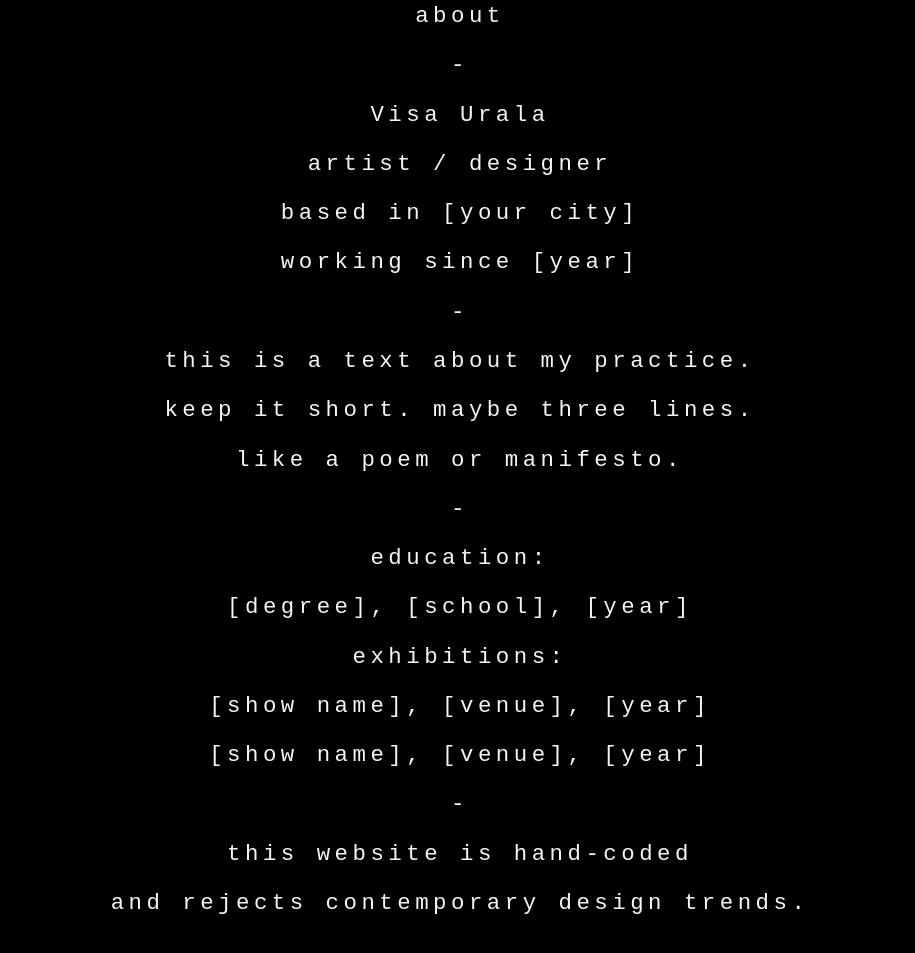
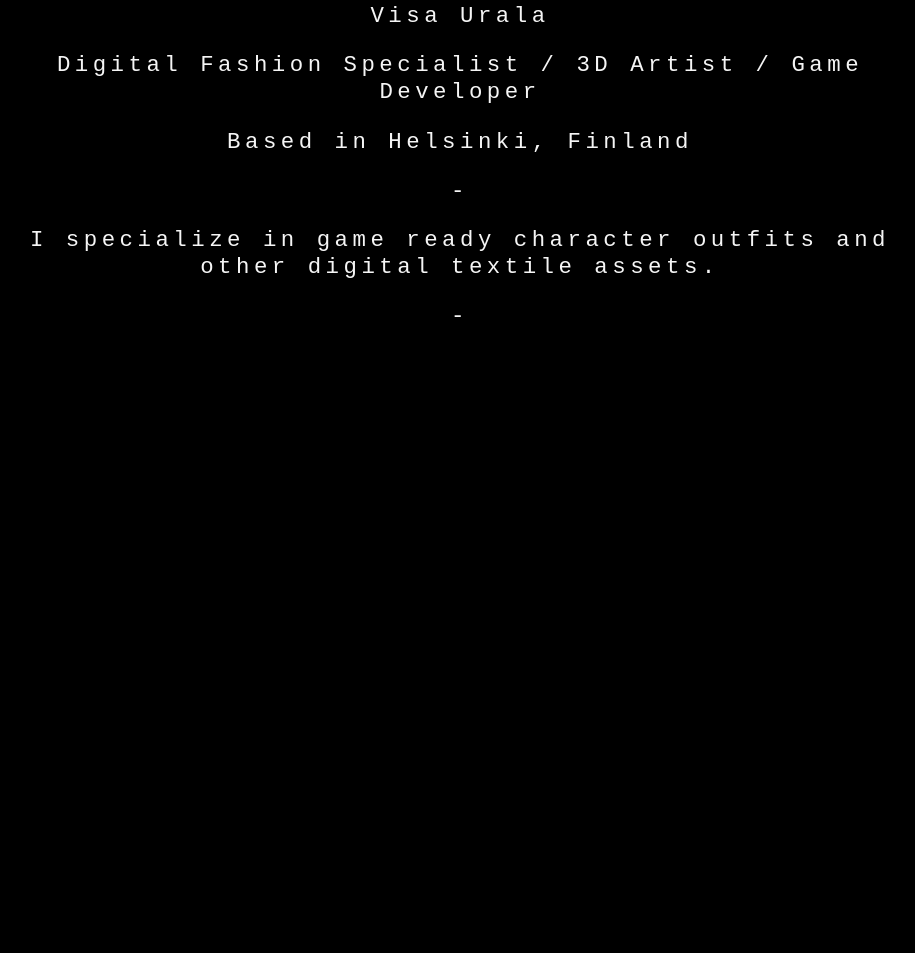
Before and after one commit to lovevora/PORTFOLIO, a plain HTML site: page about.html in a window 1280 px wide. Shown: the part 335-1288 px from the top of the page, without its empty margins (180-1095 px from the left). After the commit the page ends 800 px from the top, so only its background shows below. Drawn offline with Linux system fonts and the light colour scheme; a web font is replaced by a local one.

Commit message:
ASIUDFHSAUIHASFDIUSFAHUASF

```diff
--- a/about.html
+++ b/about.html
@@ -23,37 +23,20 @@
     </ul>
   </nav>
 
-  <!-- Main Content -->
-  <div class="container">
-    <p>about</p>
-    <p> -</p>
+<!-- Main Content -->
+<div class="container">
 
-    <p>Visa Urala</p>
-    <p>artist / designer</p>
 
-    <p>based in [your city]</p>
-    <p>working since [year]</p>
 
-    <p> -</p>
+ <p>Visa Urala</p>
+ <p>Digital Fashion Specialist / 3D Artist / Game Developer</p>
 
-    <p>this is a text about my practice.</p>
-    <p>keep it short. maybe three lines.</p>
-    <p>like a poem or manifesto.</p>
+ <p>Based in Helsinki, Finland</p>
 
-    <p> -</p>
 
-    <p>education:</p>
-    <p>[degree], [school], [year]</p>
+ <p> -</p>
 
-    <p>exhibitions:</p>
-    <p>[show name], [venue], [year]</p>
-    <p>[show name], [venue], [year]</p>
+ <p>I specialize in game ready character outfits and other digital textile assets.</p>
 
-    <p> -</p>
 
-    <p>this website is hand-coded</p>
-    <p>and rejects contemporary design trends.</p>
-  </div>
-
-</body>
-</html>
+ <p> -</p>
```
Also changed, not shown: gallery.js (+5 -6 lines).
